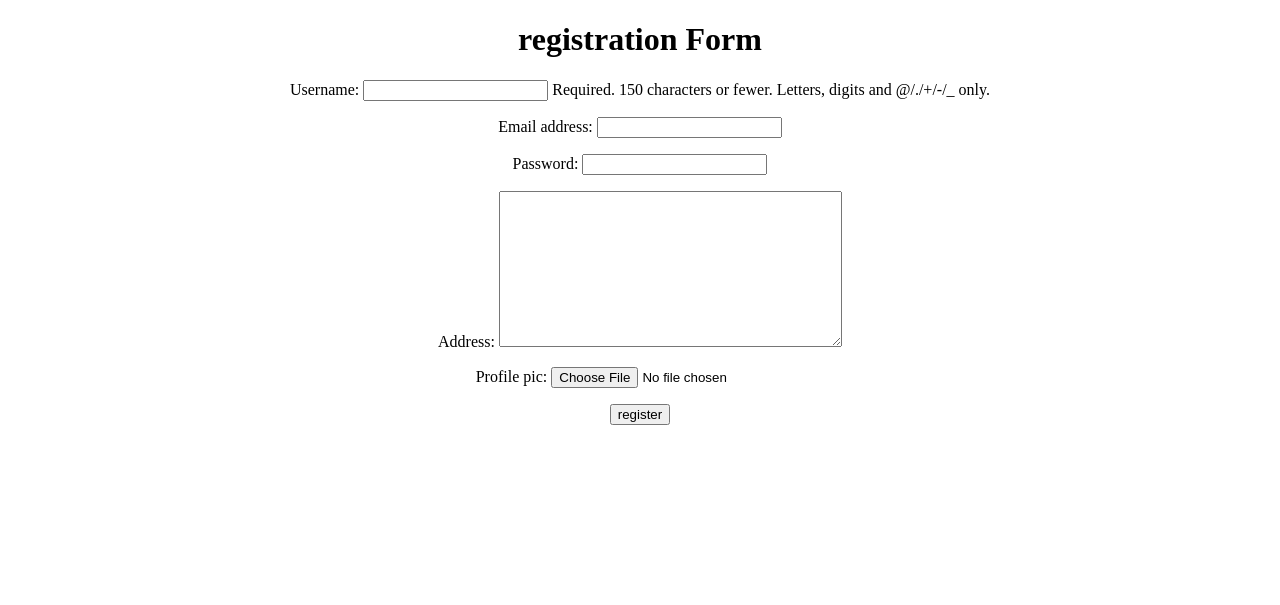
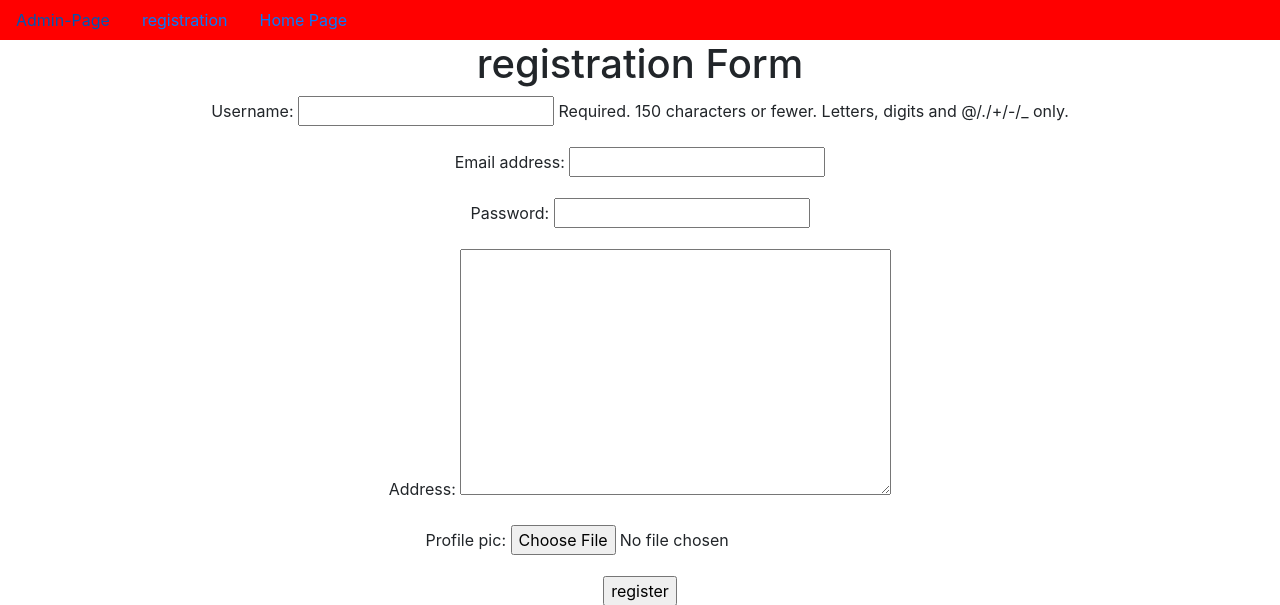
Before and after one commit to Naveenkunchala/User_Registration_RealtimeExample, a Django app: page /Registration/ in a window 1280 px wide. Shown: the top 605 px of the page. Run offline with Django 4.2, Linux system fonts and the light colour scheme.

Commit message:
first commit

```diff
--- a/app/views.py
+++ b/app/views.py
@@ -5,6 +5,11 @@ from django.core.mail import send_mail
 
 # Create your views here.
 from app.forms import *
+
+
+def home(request):
+    return render(request,'home.html')
+
 def Registration(request):
     ufo=UserForm()
     pfo=ProfileForm()
--- a/project35/urls.py
+++ b/project35/urls.py
@@ -22,4 +22,5 @@ from app.views import *
 urlpatterns = [
     path('admin/', admin.site.urls),
     path('Registration/',Registration,name='Registration'),
+     path('home/',home,name='home'),
 ]+static(settings.MEDIA_URL, document_root=settings.MEDIA_ROOT)
--- /dev/null
+++ b/templates/dummy.html
@@ -0,0 +1,52 @@
+<!DOCTYPE html>
+<html lang="en">
+  <head>
+    <!-- Required meta tags -->
+    <meta charset="utf-8" />
+    <meta
+      name="viewport"
+      content="width=device-width, initial-scale=1, shrink-to-fit=no"
+    />
+
+    <!-- Bootstrap CSS -->
+    <link
+      rel="stylesheet"
+      href="https://cdn.jsdelivr.net/npm/bootstrap@4.6.2/dist/css/bootstrap.min.css"
+      integrity="sha384-xOolHFLEh07PJGoPkLv1IbcEPTNtaed2xpHsD9ESMhqIYd0nLMwNLD69Npy4HI+N"
+      crossorigin="anonymous"
+    />
+    {% block title %}
+    <title>Hello, world!</title>
+    {% endblock %}
+  </head>
+  <body>
+    <center>
+      <nav class="nav" style="background-color: red">
+        <a href="{% url 'admin:index' %}" class="nav-link">Admin-Page</a>
+        <a href="{% url 'Registration' %}" class="nav-link">registration</a>
+        <a href="{% url 'home' %}" class="nav-link">Home Page</a>
+      </nav>
+      <!-- Optional JavaScript; choose one of the two! -->
+
+      <!-- Option 1: jQuery and Bootstrap Bundle (includes Popper) -->
+      <script
+        src="https://cdn.jsdelivr.net/npm/jquery@3.5.1/dist/jquery.slim.min.js"
+        integrity="sha384-DfXdz2htPH0lsSSs5nCTpuj/zy4C+OGpamoFVy38MVBnE+IbbVYUew+OrCXaRkfj"
+        crossorigin="anonymous"
+      ></script>
+      <script
+        src="https://cdn.jsdelivr.net/npm/bootstrap@4.6.2/dist/js/bootstrap.bundle.min.js"
+        integrity="sha384-Fy6S3B9q64WdZWQUiU+q4/2Lc9npb8tCaSX9FK7E8HnRr0Jz8D6OP9dO5Vg3Q9ct"
+        crossorigin="anonymous"
+      ></script>
+
+      <!-- Option 2: Separate Popper and Bootstrap JS -->
+      <!--
+    <script src="https://cdn.jsdelivr.net/npm/jquery@3.5.1/dist/jquery.slim.min.js" integrity="sha384-DfXdz2htPH0lsSSs5nCTpuj/zy4C+OGpamoFVy38MVBnE+IbbVYUew+OrCXaRkfj" crossorigin="anonymous"></script>
+    <script src="https://cdn.jsdelivr.net/npm/popper.js@1.16.1/dist/umd/popper.min.js" integrity="sha384-9/reFTGAW83EW2RDu2S0VKaIzap3H66lZH81PoYlFhbGU+6BZp6G7niu735Sk7lN" crossorigin="anonymous"></script>
+    <script src="https://cdn.jsdelivr.net/npm/bootstrap@4.6.2/dist/js/bootstrap.min.js" integrity="sha384-+sLIOodYLS7CIrQpBjl+C7nPvqq+FbNUBDunl/OZv93DB7Ln/533i8e/mZXLi/P+" crossorigin="anonymous"></script>
+    -->
+      {% block body_block %} {% endblock %}
+    </center>
+  </body>
+</html>
--- /dev/null
+++ b/templates/home.html
@@ -0,0 +1,6 @@
+{% extends 'dummy.html' %} {% block title %}
+<title>Home</title>
+{% endblock %} {% block body_block %}
+<h1>Welcome To Home Page</h1>
+
+{% endblock %}
--- a/templates/registration.html
+++ b/templates/registration.html
@@ -1,19 +1,11 @@
-<!DOCTYPE html>
-<html lang="en">
-  <head>
-    <meta charset="UTF-8" />
-    <meta http-equiv="X-UA-Compatible" content="IE=edge" />
-    <meta name="viewport" content="width=device-width, initial-scale=1.0" />
-    <title>Document</title>
-  </head>
-  <body>
-    <center>
-      <h1>registration Form</h1>
+{% extends 'dummy.html' %} {% block title %}
+<title>registration</title>
+{% endblock %} {% block body_block %}
+<h1>registration Form</h1>
 
-      <form method="POST" enctype="multipart/form-data">
-        {% csrf_token %} {{ufo.as_p}} {{pfo.as_p}}
-        <input type="submit" value="register" />
-      </form>
-    </center>
-  </body>
-</html>
+<form method="POST" enctype="multipart/form-data">
+  {% csrf_token %} {{ufo.as_p}} {{pfo.as_p}}
+  <input type="submit" value="register" />
+</form>
+
+{% endblock %}
```
